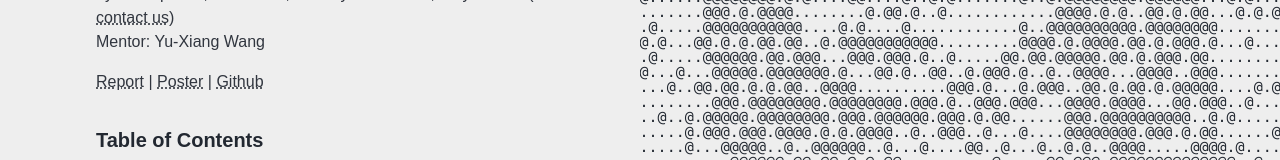
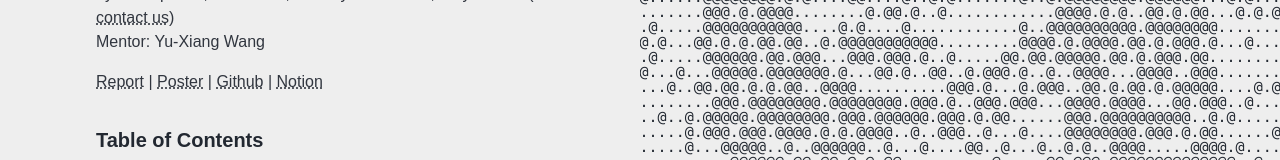
Before and after one commit to Trey-Scheid/privacy-in-practice, a Next.js app: page / in a window 1280 px wide. Shown: the part 298-458 px from the top of the page. Built offline with nearby package versions, Linux system fonts and the light colour scheme.

Commit message:
include notion on title page

```diff
--- a/src/components/hero/Hero.tsx
+++ b/src/components/hero/Hero.tsx
@@ -49,8 +49,7 @@ export function Hero({
               className="hover:text-accent transition-colors cursor-pointer decoration-dotted underline"
             >
               Report
-            </Link>{" "}
-            |{" "}
+            </Link>{" | "}
             <Link
               href="https://www.youtube.com/watch?v=dQw4w9WgXcQ"
               target="_blank"
@@ -58,8 +57,7 @@ export function Hero({
               className="hover:text-accent transition-colors cursor-pointer decoration-dotted underline"
             >
               Poster
-            </Link>{" "}
-            |{" "}
+            </Link>{" | "}
             <Link
               href="https://github.com/Trey-Scheid/privacy-in-practice"
               target="_blank"
@@ -67,6 +65,14 @@ export function Hero({
               className="hover:text-accent transition-colors cursor-pointer decoration-dotted underline"
             >
               Github
+            </Link>{" | "}
+            <Link
+              href="https://endurable-gatsby-6d6.notion.site/Privacy-In-Practice-14556404e74780818747cbe76de2e04a"
+              target="_blank"
+              rel="noopener noreferrer"
+              className="hover:text-accent transition-colors cursor-pointer decoration-dotted underline"
+            >
+              Notion
             </Link>
           </p>
         </div>
```
